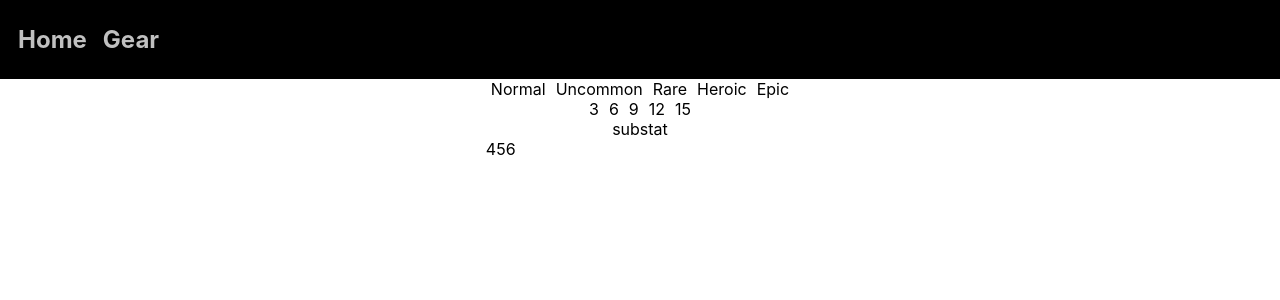
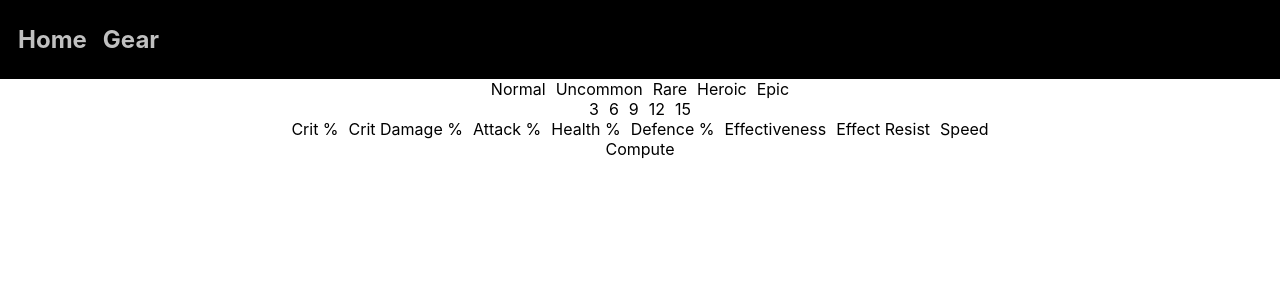
Before and after one commit to Cameronl14320/epic7-rebuilt, a Next.js app: page /gear in a window 1280 px wide. Shown: the top 300 px of the page. Built offline with nearby package versions, Linux system fonts and the light colour scheme.

Commit message:
Added sub stat placeholders

```diff
--- a/components/gear/substatSelect.tsx
+++ b/components/gear/substatSelect.tsx
@@ -1,5 +1,28 @@
 import GearSelection from '../../objects/GearSelection'
+import { SubArray, SubStat } from '../../objects/SubStat'
+import { Box } from 'rebass'
+
+const subSelectStyle = {
+    display: 'inline',
+    mx: '5px',
+}
 
 export default function substatSelect(props : {selection : GearSelection}) {
     var selected : GearSelection = props.selection;
+
+    var subSelectButtons = [];
+    for (let n = 0; n < SubArray.length; n++) {
+        subSelectButtons.push(
+            <Box key={"substat-select-button-" + n} sx={subSelectStyle}>
+                {SubArray[n].name}
+            </Box>
+        )
+    }
+
+
+    return (
+        <>
+            {subSelectButtons}
+        </>
+    )
 }
--- a/pages/gear.tsx
+++ b/pages/gear.tsx
@@ -4,6 +4,7 @@ import {SubStat, SubArray} from '../objects/SubStat'
 import { Box } from 'rebass'
 import enhanceSelect from '../components/gear/enhanceSelect'
 import raritySelect from '../components/gear/raritySelect'
+import substatSelect from '../components/gear/substatSelect'
 
 const selection : GearSelection = new GearSelection();
 const settings : GearSettings = new GearSettings(0, 0 ,0);
@@ -21,6 +22,7 @@ const gearStyle = {
         display: 'grid'
     },
     compute: {
+        justifyContent: 'center',
         display: 'flex',
     }
 }
@@ -37,11 +39,13 @@ export default function gear(props) {
                         <Box id="gear-grid-enhance-select">{enhanceSelect({settings})}</Box>
                     </Box>
                     <Box id="gear-grid-row-3">
-                        <Box id="gear-grid-substat-select">substat</Box>
+                        <Box id="gear-grid-substat-select">{substatSelect({selection})}</Box>
                     </Box>
                 </Box>
                 <Box id="gear-compute" sx={gearStyle.compute}>
-                    456
+                    <Box>
+                        Compute
+                    </Box>
                 </Box>
             </Box>
         </Box>
```
